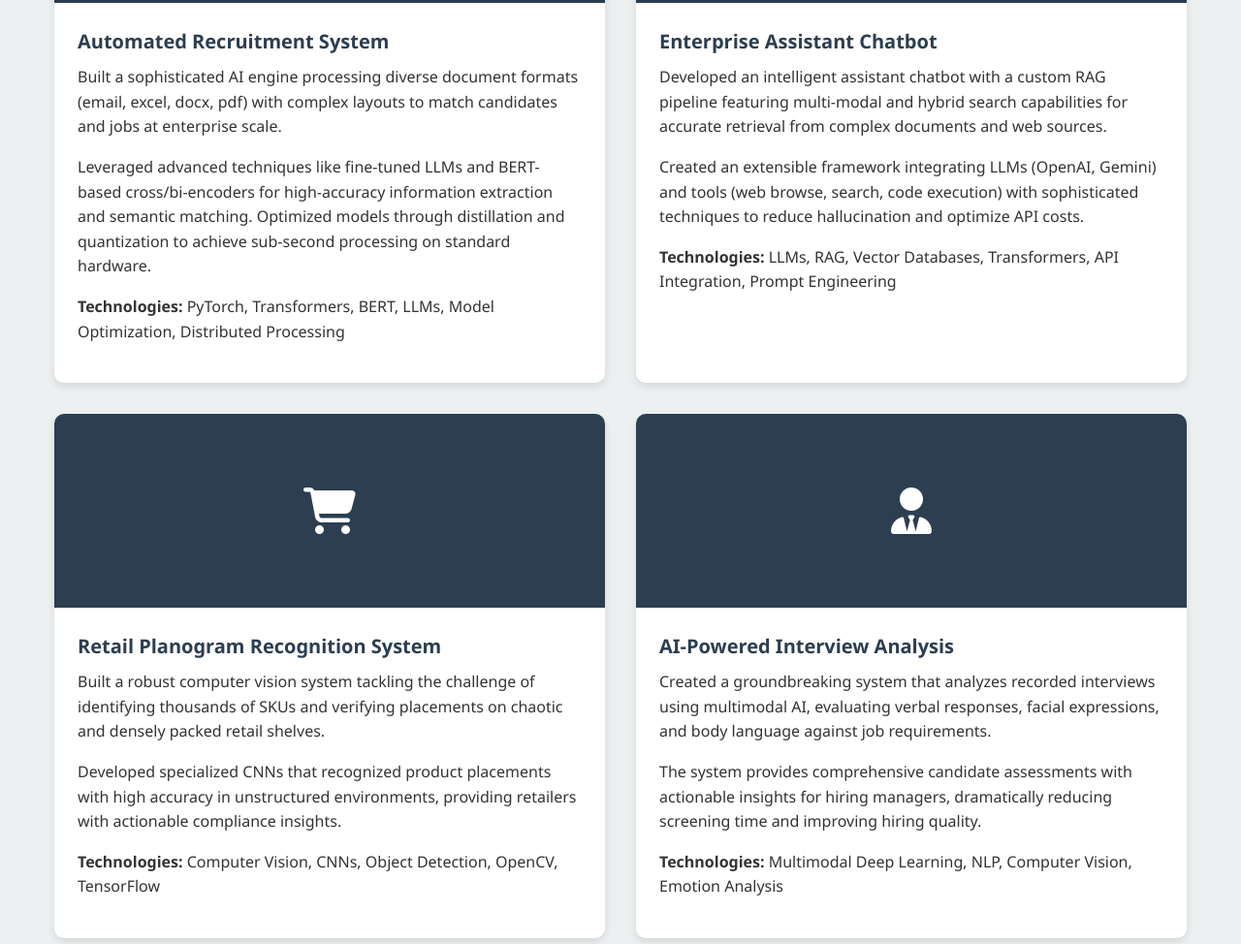
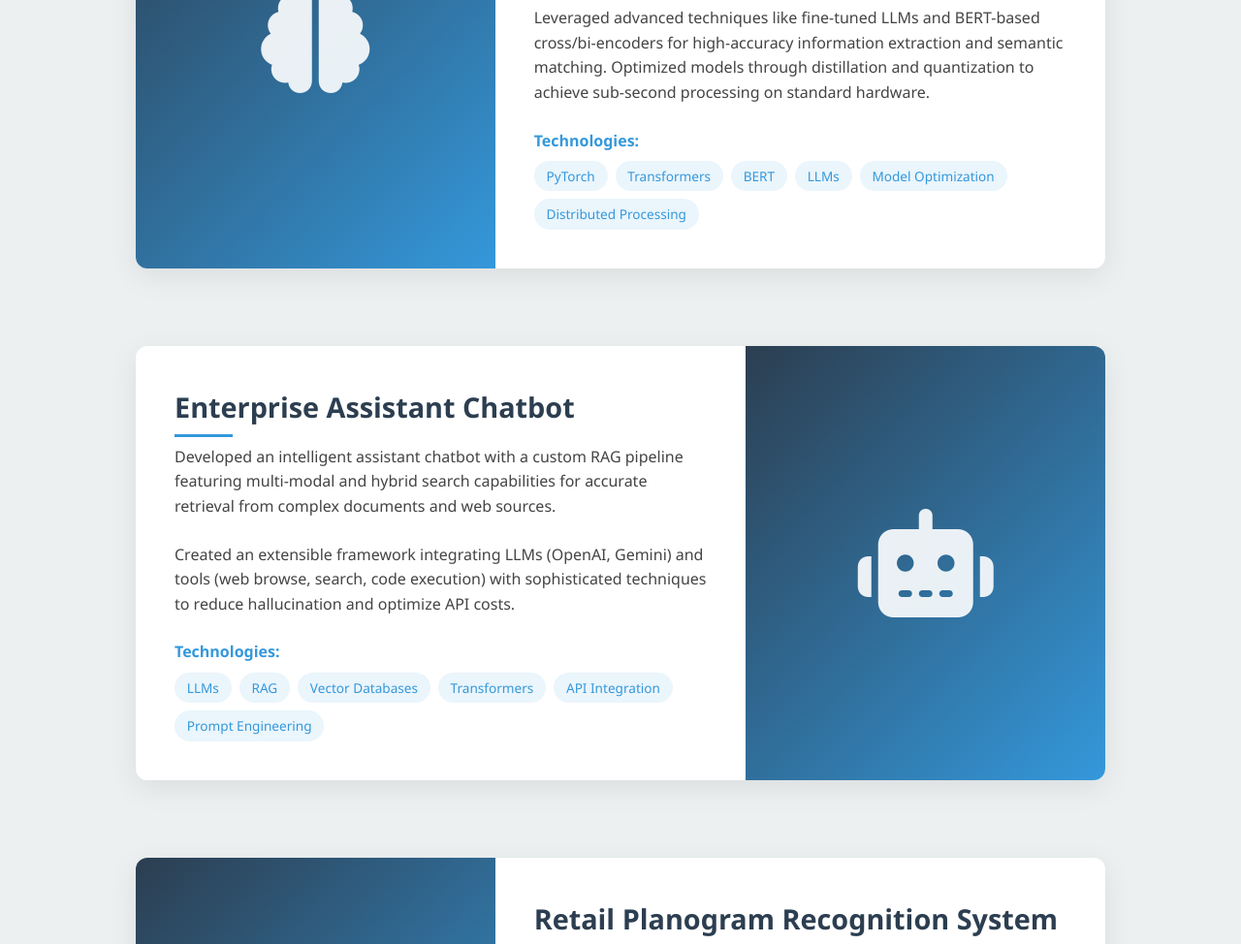
Before and after one commit to neyugncol/neyugncol.github.io, a plain HTML site: page index.html in a window 1280 px wide. Shown: the part 2758-3732 px from the top of the page at 97% size. Drawn offline with Linux system fonts and the light colour scheme.

Commit message:
Update index.html

```diff
--- a/index.html
+++ b/index.html
@@ -2,7 +2,7 @@
 <html lang="en">
 <head>
     <meta charset="UTF-8">
-    <meta name="viewport"="width=device-width, initial-scale=1.0">
+    <meta name="viewport" content="width=device-width, initial-scale=1.0">
     <title>Nguyen Dinh Loc | AI Engineer</title>
     <link rel="stylesheet" href="https://cdnjs.cloudflare.com/ajax/libs/font-awesome/6.4.0/css/all.min.css">
     <style>
@@ -298,45 +298,111 @@
             left: -14px;
         }
 
-        /* Projects */
-        .projects-grid {
-            display: grid;
-            grid-template-columns: repeat(auto-fill, minmax(450px, 1fr));
-            gap: 2rem;
+        /* Projects - Redesigned Section */
+        .projects-container {
+            max-width: 1000px;
+            margin: 0 auto;
         }
 
-        .project-card {
+        .project-item {
+            display: flex;
+            margin-bottom: 5rem;
             background-color: white;
-            border-radius: 10px;
+            border-radius: 12px;
+            box-shadow: 0 8px 30px rgba(0, 0, 0, 0.08);
             overflow: hidden;
-            box-shadow: 0 4px 8px rgba(0, 0, 0, 0.1);
-            transition: transform 0.3s, box-shadow 0.3s;
+            transition: transform 0.4s, box-shadow 0.4s;
         }
 
-        .project-card:hover {
-            transform: translateY(-5px);
-            box-shadow: 0 10px 20px rgba(0, 0, 0, 0.15);
+        .project-item:hover {
+            transform: translateY(-10px);
+            box-shadow: 0 15px 40px rgba(0, 0, 0, 0.15);
+        }
+
+        .project-item:nth-child(even) {
+            flex-direction: row-reverse;
         }
 
         .project-image {
-            height: 200px;
-            background-color: var(--primary);
+            flex: 1;
+            min-width: 300px;
+            background: linear-gradient(135deg, var(--primary), var(--secondary));
             display: flex;
             align-items: center;
             justify-content: center;
+            padding: 3rem;
+        }
+
+        .project-image i {
+            font-size: 7rem;
+            color: rgba(255, 255, 255, 0.9);
+            transition: transform 0.3s, color 0.3s;
+        }
+
+        .project-item:hover .project-image i {
+            transform: scale(1.1) rotate(5deg);
             color: white;
-            font-size: 3rem;
         }
 
         .project-content {
-            padding: 1.5rem;
+            flex: 2;
+            padding: 2.5rem;
         }
 
         .project-title {
-            font-size: 1.25rem;
-            font-weight: 700;
-            margin-bottom: 0.5rem;
+            font-size: 1.8rem;
+            margin-bottom: 1rem;
             color: var(--primary);
+            position: relative;
+            display: inline-block;
+        }
+
+        .project-title::after {
+            content: '';
+            position: absolute;
+            left: 0;
+            bottom: -0.5rem;
+            width: 60px;
+            height: 3px;
+            background-color: var(--secondary);
+            transition: width 0.3s;
+        }
+
+        .project-item:hover .project-title::after {
+            width: 100%;
+        }
+
+        .project-description {
+            margin-bottom: 1.5rem;
+            color: #444;
+        }
+
+        .project-tech {
+            font-weight: 600;
+            color: var(--secondary);
+            margin-top: 1.5rem;
+        }
+
+        .project-tech-list {
+            display: flex;
+            flex-wrap: wrap;
+            gap: 0.5rem;
+            margin-top: 0.5rem;
+        }
+
+        .tech-tag {
+            background-color: rgba(52, 152, 219, 0.1);
+            color: var(--secondary);
+            padding: 0.3rem 0.8rem;
+            border-radius: 20px;
+            font-size: 0.85rem;
+            transition: all 0.3s;
+        }
+
+        .tech-tag:hover {
+            background-color: var(--secondary);
+            color: white;
+            transform: translateY(-2px);
         }
 
         /* Skills */
@@ -469,6 +535,16 @@
         }
 
         /* Responsive styles */
+        @media (max-width: 900px) {
+            .project-item, .project-item:nth-child(even) {
+                flex-direction: column;
+            }
+
+            .project-image {
+                min-height: 250px;
+            }
+        }
+
         @media (max-width: 768px) {
             .timeline::after {
                 left: 31px;
@@ -594,53 +670,89 @@
         </div>
     </section>
 
-    <!-- Projects Section -->
+    <!-- Projects Section - Redesigned -->
     <section id="projects">
         <div class="container">
             <h2 class="section-title">Featured Projects</h2>
-            <div class="projects-grid">
-                <div class="project-card">
+            <div class="projects-container">
+                <!-- Project 1 -->
+                <div class="project-item">
                     <div class="project-image">
                         <i class="fas fa-brain"></i>
                     </div>
                     <div class="project-content">
                         <h3 class="project-title">Automated Recruitment System</h3>
-                        <p>Built a sophisticated AI engine processing diverse document formats (email, excel, docx, pdf) with complex layouts to match candidates and jobs at enterprise scale.</p>
-                        <p>Leveraged advanced techniques like fine-tuned LLMs and BERT-based cross/bi-encoders for high-accuracy information extraction and semantic matching. Optimized models through distillation and quantization to achieve sub-second processing on standard hardware.</p>
-                        <p><strong>Technologies:</strong> PyTorch, Transformers, BERT, LLMs, Model Optimization, Distributed Processing</p>
+                        <p class="project-description">Built a sophisticated AI engine processing diverse document formats (email, excel, docx, pdf) with complex layouts to match candidates and jobs at enterprise scale.</p>
+                        <p class="project-description">Leveraged advanced techniques like fine-tuned LLMs and BERT-based cross/bi-encoders for high-accuracy information extraction and semantic matching. Optimized models through distillation and quantization to achieve sub-second processing on standard hardware.</p>
+                        <div class="project-tech">Technologies:</div>
+                        <div class="project-tech-list">
+                            <span class="tech-tag">PyTorch</span>
+                            <span class="tech-tag">Transformers</span>
+                            <span class="tech-tag">BERT</span>
+                            <span class="tech-tag">LLMs</span>
+                            <span class="tech-tag">Model Optimization</span>
+                            <span class="tech-tag">Distributed Processing</span>
+                        </div>
                     </div>
                 </div>
-                <div class="project-card">
+
+                <!-- Project 2 -->
+                <div class="project-item">
                     <div class="project-image">
                         <i class="fas fa-robot"></i>
                     </div>
                     <div class="project-content">
                         <h3 class="project-title">Enterprise Assistant Chatbot</h3>
-                        <p>Developed an intelligent assistant chatbot with a custom RAG pipeline featuring multi-modal and hybrid search capabilities for accurate retrieval from complex documents and web sources.</p>
-                        <p>Created an extensible framework integrating LLMs (OpenAI, Gemini) and tools (web browse, search, code execution) with sophisticated techniques to reduce hallucination and optimize API costs.</p>
-                        <p><strong>Technologies:</strong> LLMs, RAG, Vector Databases, Transformers, API Integration, Prompt Engineering</p>
+                        <p class="project-description">Developed an intelligent assistant chatbot with a custom RAG pipeline featuring multi-modal and hybrid search capabilities for accurate retrieval from complex documents and web sources.</p>
+                        <p class="project-description">Created an extensible framework integrating LLMs (OpenAI, Gemini) and tools (web browse, search, code execution) with sophisticated techniques to reduce hallucination and optimize API costs.</p>
+                        <div class="project-tech">Technologies:</div>
+                        <div class="project-tech-list">
+                            <span class="tech-tag">LLMs</span>
+                            <span class="tech-tag">RAG</span>
+                            <span class="tech-tag">Vector Databases</span>
+                            <span class="tech-tag">Transformers</span>
+                            <span class="tech-tag">API Integration</span>
+                            <span class="tech-tag">Prompt Engineering</span>
+                        </div>
                     </div>
                 </div>
-                <div class="project-card">
+
+                <!-- Project 3 -->
+                <div class="project-item">
                     <div class="project-image">
                         <i class="fas fa-shopping-cart"></i>
                     </div>
                     <div class="project-content">
                         <h3 class="project-title">Retail Planogram Recognition System</h3>
-                        <p>Built a robust computer vision system tackling the challenge of identifying thousands of SKUs and verifying placements on chaotic and densely packed retail shelves.</p>
-                        <p>Developed specialized CNNs that recognized product placements with high accuracy in unstructured environments, providing retailers with actionable compliance insights.</p>
-                        <p><strong>Technologies:</strong> Computer Vision, CNNs, Object Detection, OpenCV, TensorFlow</p>
+                        <p class="project-description">Built a robust computer vision system tackling the challenge of identifying thousands of SKUs and verifying placements on chaotic and densely packed retail shelves.</p>
+                        <p class="project-description">Developed specialized CNNs that recognized product placements with high accuracy in unstructured environments, providing retailers with actionable compliance insights.</p>
+                        <div class="project-tech">Technologies:</div>
+                        <div class="project-tech-list">
+                            <span class="tech-tag">Computer Vision</span>
+                            <span class="tech-tag">CNNs</span>
+                            <span class="tech-tag">Object Detection</span>
+                            <span class="tech-tag">OpenCV</span>
+                            <span class="tech-tag">TensorFlow</span>
+                        </div>
                     </div>
                 </div>
-                <div class="project-card">
+
+                <!-- Project 4 -->
+                <div class="project-item">
                     <div class="project-image">
                         <i class="fas fa-user-tie"></i>
                     </div>
                     <div class="project-content">
                         <h3 class="project-title">AI-Powered Interview Analysis</h3>
-                        <p>Created a groundbreaking system that analyzes recorded interviews using multimodal AI, evaluating verbal responses, facial expressions, and body language against job requirements.</p>
-                        <p>The system provides comprehensive candidate assessments with actionable insights for hiring managers, dramatically reducing screening time and improving hiring quality.</p>
-                        <p><strong>Technologies:</strong> Multimodal Deep Learning, NLP, Computer Vision, Emotion Analysis</p>
+                        <p class="project-description">Created a groundbreaking system that analyzes recorded interviews using multimodal AI, evaluating verbal responses, facial expressions, and body language against job requirements.</p>
+                        <p class="project-description">The system provides comprehensive candidate assessments with actionable insights for hiring managers, dramatically reducing screening time and improving hiring quality.</p>
+                        <div class="project-tech">Technologies:</div>
+                        <div class="project-tech-list">
+                            <span class="tech-tag">Multimodal Deep Learning</span>
+                            <span class="tech-tag">NLP</span>
+                            <span class="tech-tag">Computer Vision</span>
+                            <span class="tech-tag">Emotion Analysis</span>
+                        </div>
                     </div>
                 </div>
             </div>
@@ -693,7 +805,7 @@
     </section>
 
     <!-- Contact Section -->
-    <section id="contact" style="background-color: white;">
+    <section id="contact">
         <div class="container">
             <h2 class="section-title">Get In Touch</h2>
             <div class="contact-content">
@@ -749,20 +861,18 @@
             let scrollPosition = window.scrollY;
 
             document.querySelectorAll('section').forEach(section => {
-                const sectionTop = section.offsetTop - 100;
-                const sectionHeight = section.offsetHeight;
-                const sectionId = section.getAttribute('id');
+                let sectionTop = section.offsetTop - 50;
+                let sectionHeight = section.offsetHeight;
 
                 if (scrollPosition >= sectionTop && scrollPosition < sectionTop + sectionHeight) {
                     document.querySelectorAll('.nav-link').forEach(link => {
                         link.classList.remove('active');
-                        if (link.getAttribute('href') === '#' + sectionId) {
-                            link.classList.add('active');
-                        }
                     });
+                    document.querySelector(`a[href="#${section.id}"]`).classList.add('active');
                 }
             });
         });
     </script>
+    <script src="https://kit.fontawesome.com/a076d05399.js" crossorigin="anonymous"></script>
 </body>
 </html>
```
